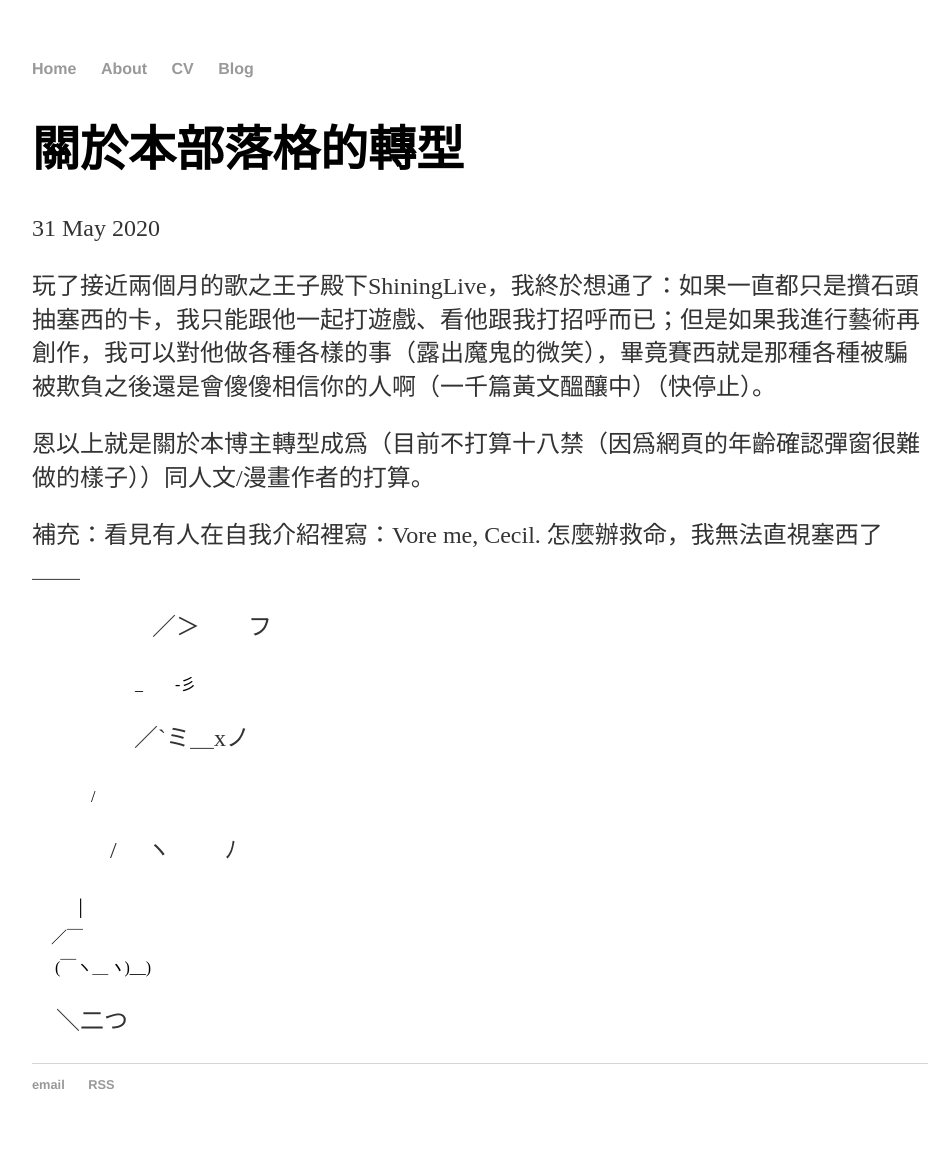
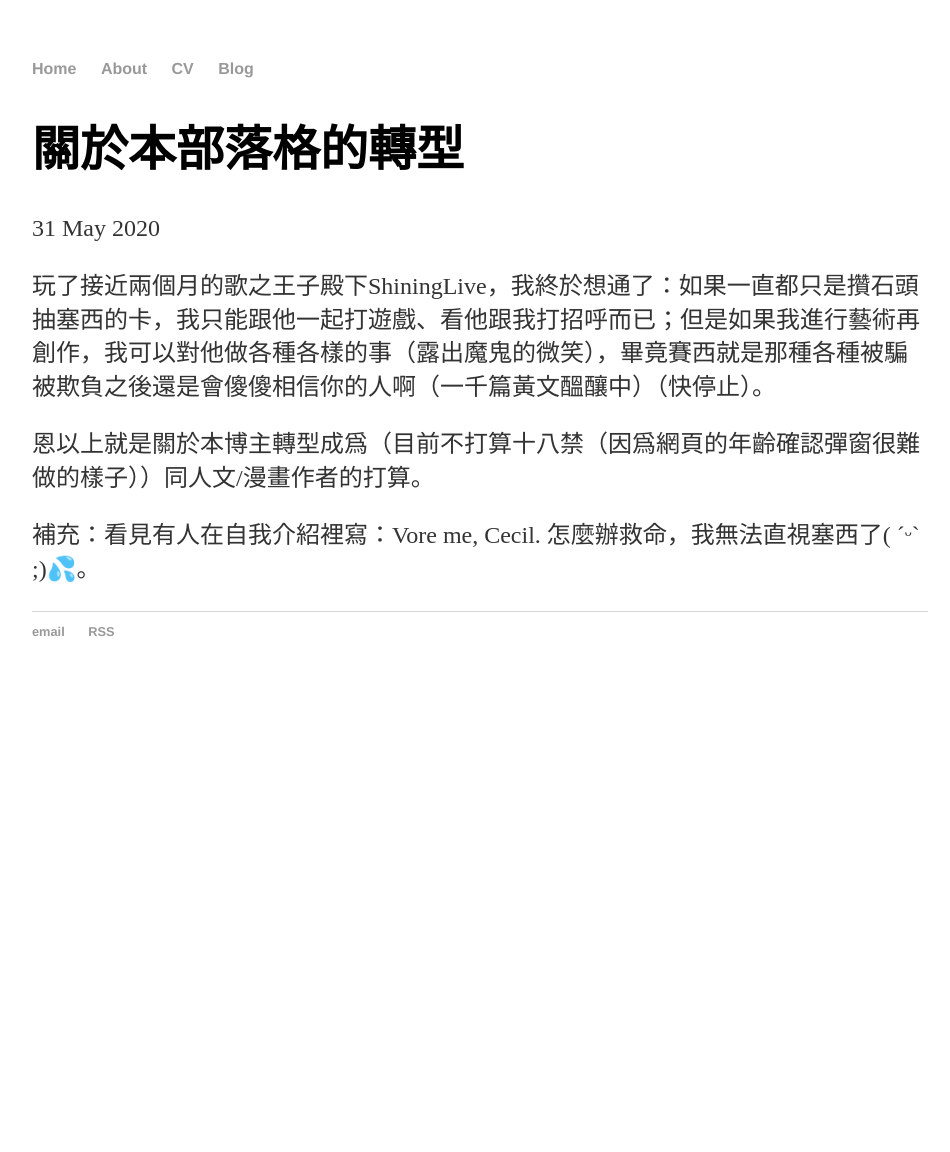
Before and after one commit to Ekove/ekove.github.io, a Jekyll site: the page built from _posts/2020-5-31-Utapri_Cesshi.md, in a window 1280 px wide. Shown: the whole page, without its empty margins (160-1110 px from the left). Built offline with Jekyll 4.4.1, drawn with Linux system fonts in a browser that asks for light colours; after the commit the page ends 900 px from its top, so only the background shows below that.

Commit message:
Update 2020-5-31-Utapri_Cesshi.md

```diff
--- a/_posts/2020-5-31-Utapri_Cesshi.md
+++ b/_posts/2020-5-31-Utapri_Cesshi.md
@@ -8,22 +8,4 @@ date: 2020-05-31
 
 恩以上就是關於本博主轉型成爲（目前不打算十八禁（因爲網頁的年齡確認彈窗很難做的樣子））同人文/漫畫作者的打算。
 
-補充：看見有人在自我介紹裡寫：Vore me, Cecil. 怎麼辦救命，我無法直視塞西了　　　　　　　＿＿
-
-　　　　　／＞　　フ
-
-　　　　　| 　_　　-彡
-
-　 　　　／`ミ＿xノ
-
-　　 　 /　　　 　 |
-
-　　　 /　 ヽ　　 ﾉ
-
-　 　 │　　|　|　|
-
-　／￣|　　 |　|　|
-
-　| (￣ヽ＿_ヽ_)__)
-
-　＼二つ
+補充：看見有人在自我介紹裡寫：Vore me, Cecil. 怎麼辦救命，我無法直視塞西了( ˊᵕˋ ;)💦。
```
